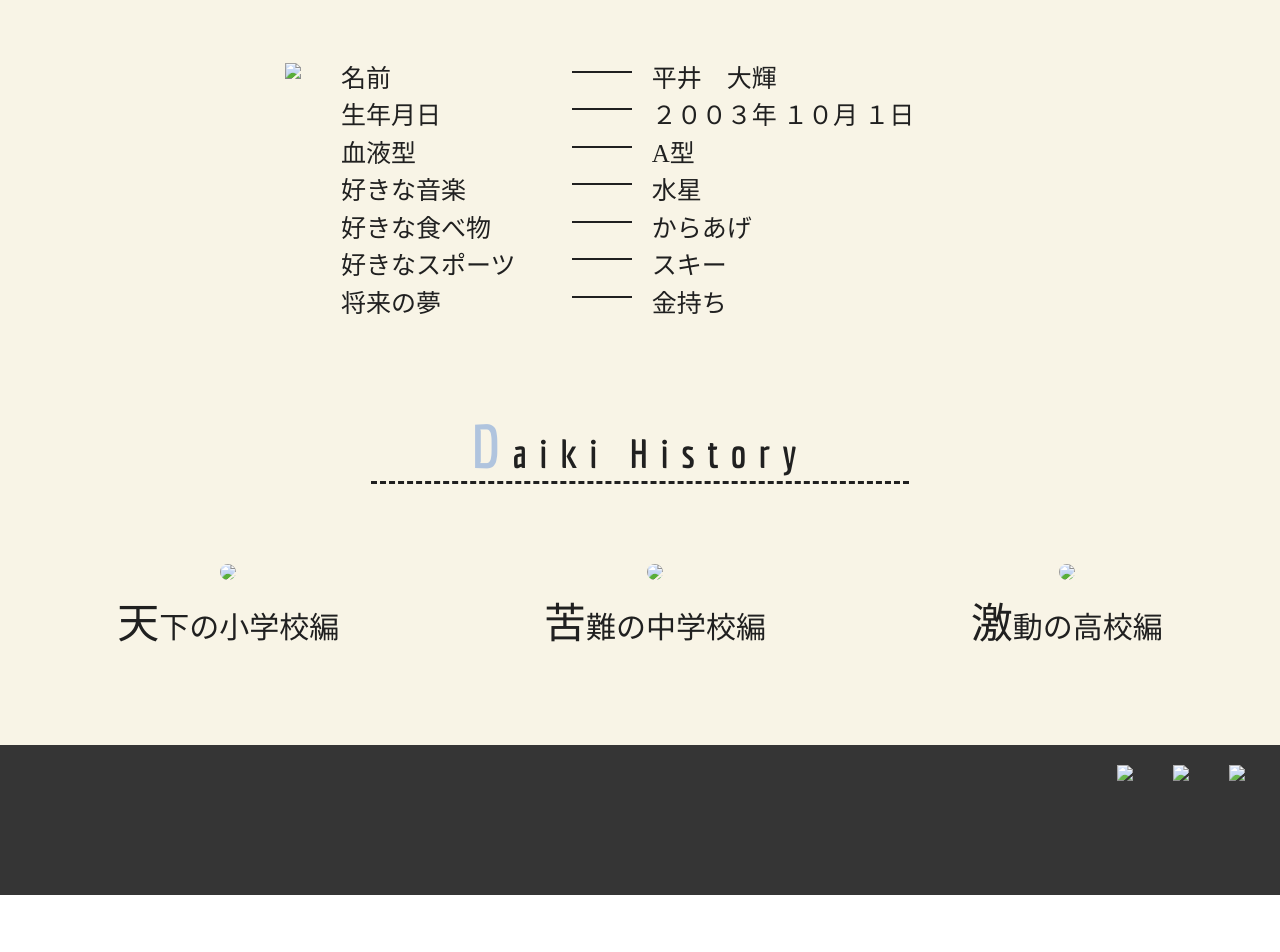
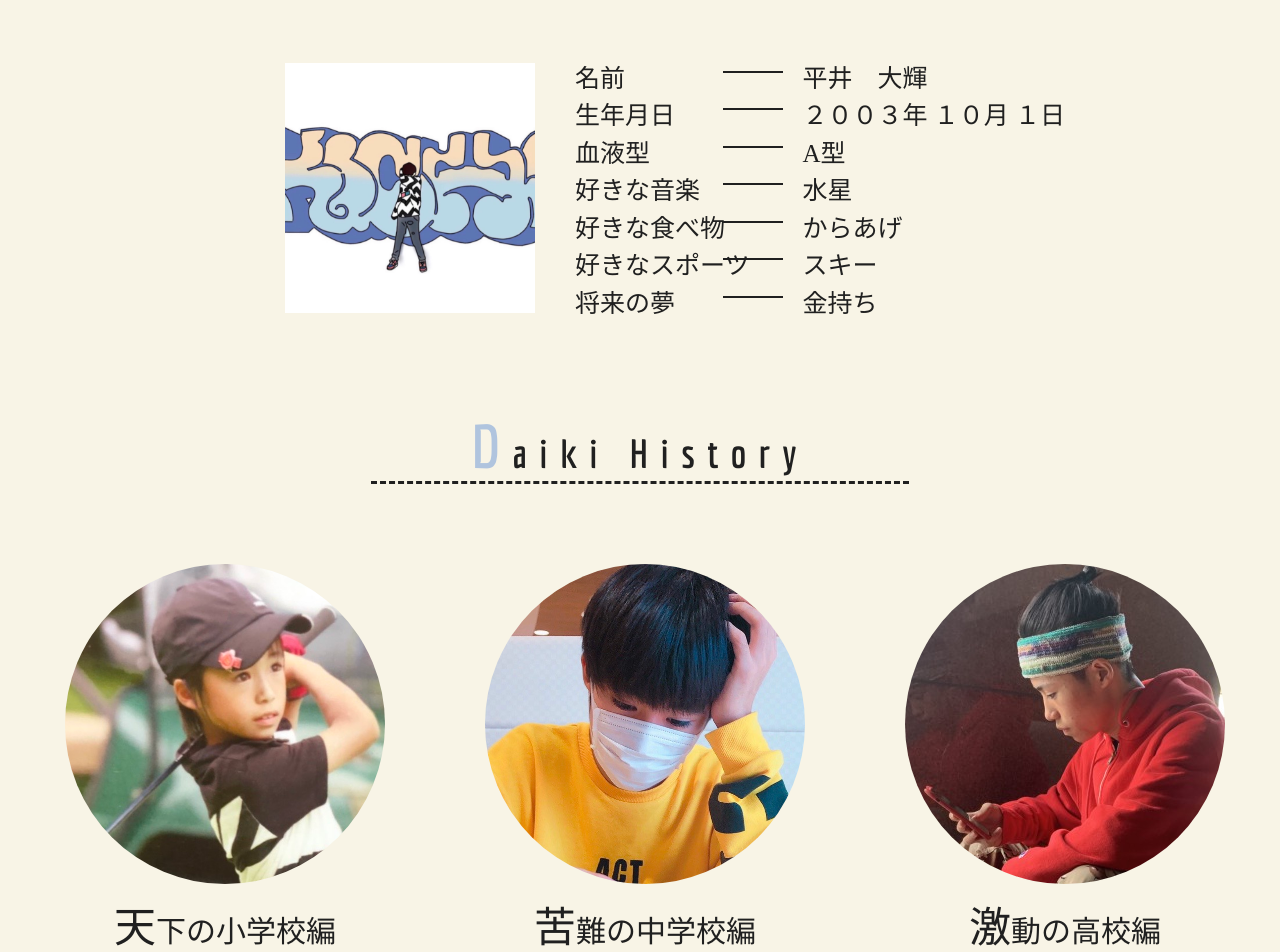
Before and after one commit to raita326/space.github.io, a plain HTML site: page index.html in a window 1280 px wide. Shown: the part 880-1832 px from the top of the page. Before the commit the page ends 1775 px from the top, so only its background shows below. Drawn offline with Linux system fonts and the light colour scheme; files that its build step writes are made by us from their sources; files whose address does not match are found by name.

Commit message:
Update index.html

```diff
--- a/index.html
+++ b/index.html
@@ -4,8 +4,8 @@
         <meta charset="utf-8">
         <meta name="viewport" content="width=device-width,initial-scale=1.0,minimum-scale=1.0">
         <title>Hirai Daiki</title>
-        <link rel="stylesheet" href="../css/stylesheet2.css">
-        <link rel="stylesheet" href="../css/responsive.css">
+        <link rel="stylesheet" href="stylesheet2.css">
+        <link rel="stylesheet" href="responsive.css">
         <link href="https://fonts.googleapis.com/css?family=Economica:700" rel="stylesheet">
         <link href="https://use.fontawesome.com/releases/v5.6.1/css/all.css" rel="stylesheet">
     </head>
@@ -26,7 +26,7 @@
                     <div class="container">
                         <h2>Profile</h2>
                         <div class="profile">
-                            <img src="../image/IMG_6466.JPG">
+                            <img src="IMG_6466.JPG">
                             <table>
                                 <tr>
                                     <th>名前</th>
@@ -66,19 +66,19 @@
                         <div class="histories">
                             <div class="history">
                                 <div class="history-icon">
-                                    <a href="primary.html"><img src="../image/IMG_6384.JPG"></a>
+                                    <a href="primary.html"><img src="IMG_6384.JPG"></a>
                                 </div>
                                 <p class="history-text">天下の小学校編</p>
                             </div>
                             <div class="history">
                                 <div class="history-icon">
-                                    <a href="middle.html"><img src="../image/IMG_6386.JPG"></a>
+                                    <a href="middle.html"><img src="IMG_6386.JPG"></a>
                                 </div>
                                 <p class="history-text">苦難の中学校編</p>
                             </div>
                             <div class="history">
                                 <div class="history-icon">
-                                    <a href="high.html"><img src="../image/IMG_5655.jpg"></a>
+                                    <a href="high.html"><img src="IMG_5655.jpg"></a>
                                 </div>
                                 <p class="history-text highschool-history">激動の高校編</p>
                             </div>
@@ -89,9 +89,9 @@
             <footer>
                 <div class="container">
                     <div class="sns-wrapper">
-                        <a class="button" href="https://instagram.com/kuzufrompta?igshid=1olqyxsoi5adn"><img src="../image/unnamed (1).png"></a>
-                        <a class="button" href="https://twitter.com/daiki1001rap"><img src="../image/unnamed (2).png"></a>
-                        <a class="button" href="https://line.me/ti/p/H5mPvs0X0q"><img src="../image/unnamed.png"></a>
+                        <a class="button" href="https://instagram.com/kuzufrompta?igshid=1olqyxsoi5adn"><img src="unnamed (1).png"></a>
+                        <a class="button" href="https://twitter.com/daiki1001rap"><img src="unnamed (2).png"></a>
+                        <a class="button" href="https://line.me/ti/p/H5mPvs0X0q"><img src="unnamed.png"></a>
                     </div>
                 </div>
             </footer>
```
